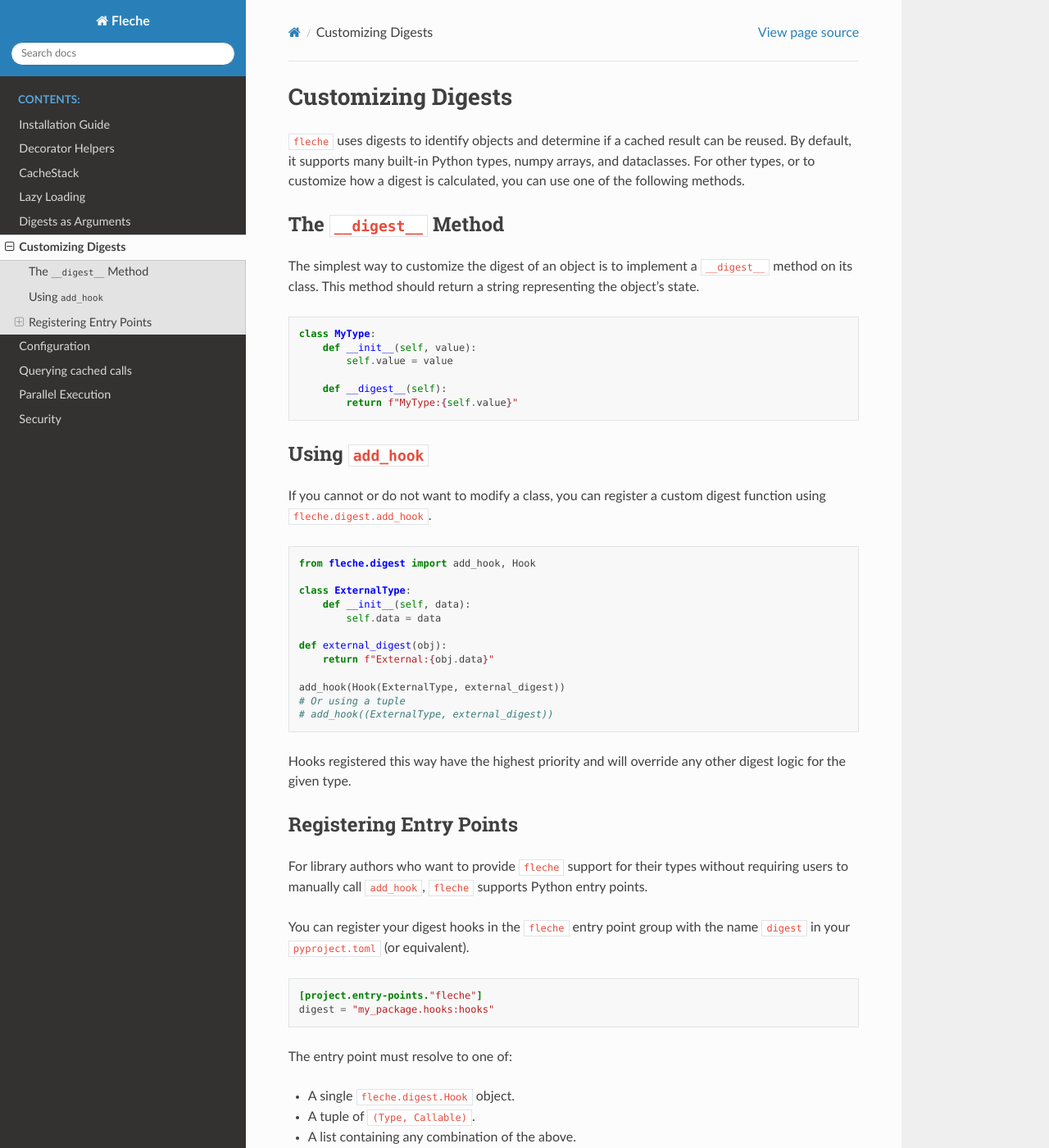
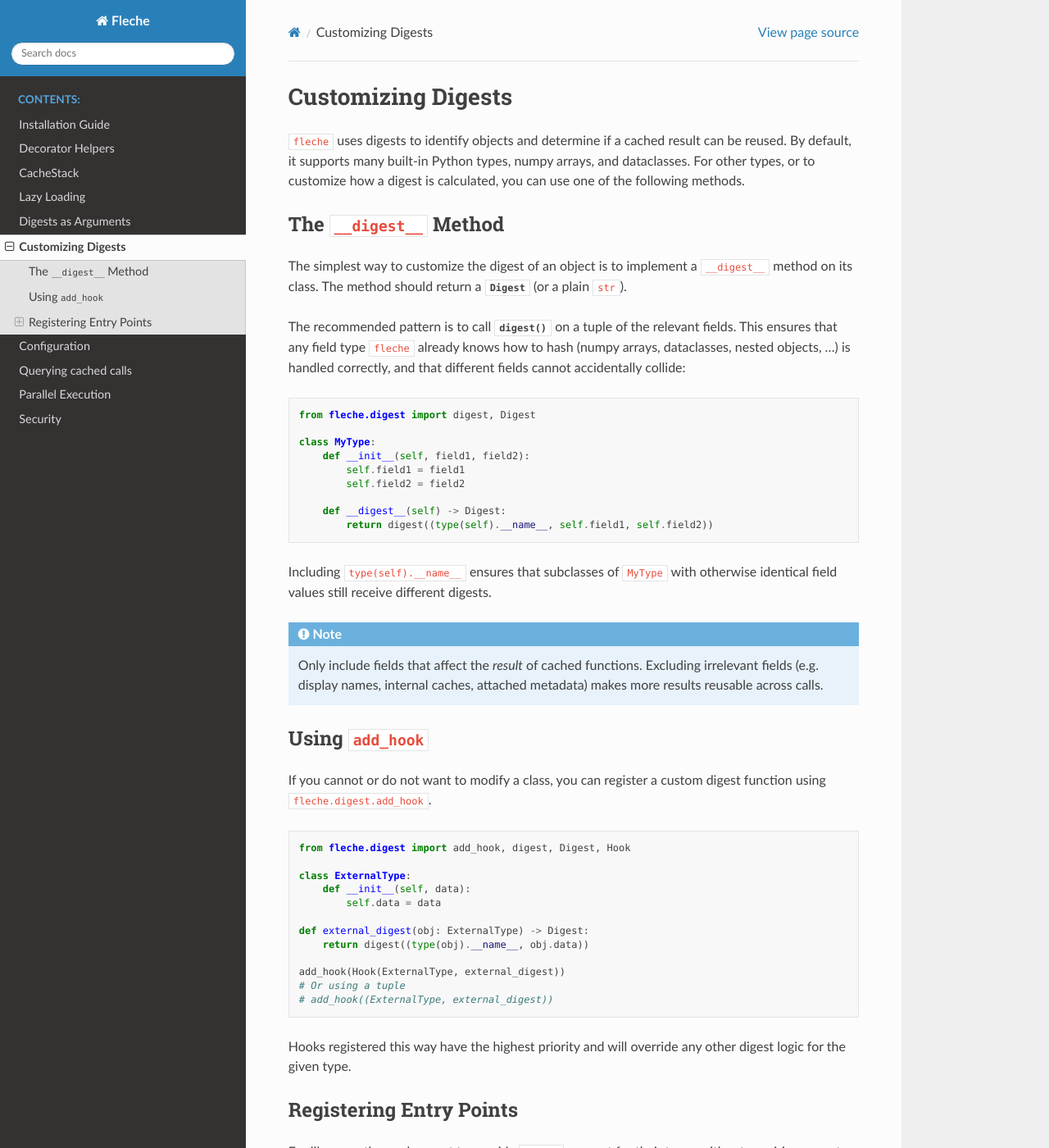
Before and after one commit to pmrv/fleche, a Sphinx documentation site: the page built from docs/custom_digests.rst, in a window 1280 px wide and 1400 px high. Shown: the whole window at 82% size. Built offline with Sphinx 7.4.7 and the Read the Docs theme 3.1.0, drawn with Linux system fonts in a browser that asks for light colours; pages that are not in the unit, such as notebooks, are missing from menus; some of the changed text lies outside the part shown.

Commit message:
docs: improve custom __digest__ documentation with good pattern (#384)
Show the recommended pattern of calling digest() on a tuple of relevant
fields, add import examples, type annotations, subclass handling
guidance, and a note on field selection. Also update hooks examples to
use the same pattern and rename hooks variable to digest_hooks for
clarity.

Co-authored-by: claude[bot] <41898282+claude[bot]@users.noreply.github.com>

```diff
--- a/docs/custom_digests.rst
+++ b/docs/custom_digests.rst
@@ -6,16 +6,30 @@ Customizing Digests
 The ``__digest__`` Method
 -------------------------
 
-The simplest way to customize the digest of an object is to implement a ``__digest__`` method on its class. This method should return a string representing the object's state.
+The simplest way to customize the digest of an object is to implement a ``__digest__`` method on its class.
+The method should return a :class:`~fleche.digest.Digest` (or a plain ``str``).
+
+The recommended pattern is to call :func:`~fleche.digest.digest` on a tuple of the relevant fields.
+This ensures that any field type ``fleche`` already knows how to hash (numpy arrays, dataclasses, nested objects, …) is handled correctly, and that different fields cannot accidentally collide:
 
 .. code-block:: python
 
+   from fleche.digest import digest, Digest
+
    class MyType:
-       def __init__(self, value):
-           self.value = value
+       def __init__(self, field1, field2):
+           self.field1 = field1
+           self.field2 = field2
 
-       def __digest__(self):
-           return f"MyType:{self.value}"
+       def __digest__(self) -> Digest:
+           return digest((type(self).__name__, self.field1, self.field2))
+
+Including ``type(self).__name__`` ensures that subclasses of ``MyType`` with otherwise identical field values still receive different digests.
+
+.. note::
+
+   Only include fields that affect the *result* of cached functions.
+   Excluding irrelevant fields (e.g. display names, internal caches, attached metadata) makes more results reusable across calls.
 
 Using ``add_hook``
 ------------------
@@ -24,14 +38,14 @@ If you cannot or do not want to modify a class, you can register a custom digest
 
 .. code-block:: python
 
-   from fleche.digest import add_hook, Hook
+   from fleche.digest import add_hook, digest, Digest, Hook
 
    class ExternalType:
        def __init__(self, data):
            self.data = data
 
-   def external_digest(obj):
-       return f"External:{obj.data}"
+   def external_digest(obj: ExternalType) -> Digest:
+       return digest((type(obj).__name__, obj.data))
 
    add_hook(Hook(ExternalType, external_digest))
    # Or using a tuple
@@ -49,7 +63,7 @@ You can register your digest hooks in the ``fleche`` entry point group with the
 .. code-block:: toml
 
    [project.entry-points."fleche"]
-   digest = "my_package.hooks:hooks"
+   digest = "my_package.hooks:digest_hooks"
 
 The entry point must resolve to one of:
 
@@ -64,11 +78,17 @@ which returns the object at the given path directly — it does **not** call it.
 .. code-block:: python
 
    # my_package/hooks.py
-   from fleche.digest import Hook
+   from fleche.digest import digest, Digest, Hook
 
-   hooks = [
-       Hook(TypeA, digest_a),
-       (TypeB, digest_b),
+   def type_a_digest(obj: TypeA) -> Digest:
+       return digest((type(obj).__name__, obj.field1, obj.field2))
+
+   def type_b_digest(obj: TypeB) -> Digest:
+       return digest((type(obj).__name__, obj.relevant_field))
+
+   digest_hooks = [
+       Hook(TypeA, type_a_digest),
+       (TypeB, type_b_digest),
    ]
 
 Lazy Loading and Retries
```
